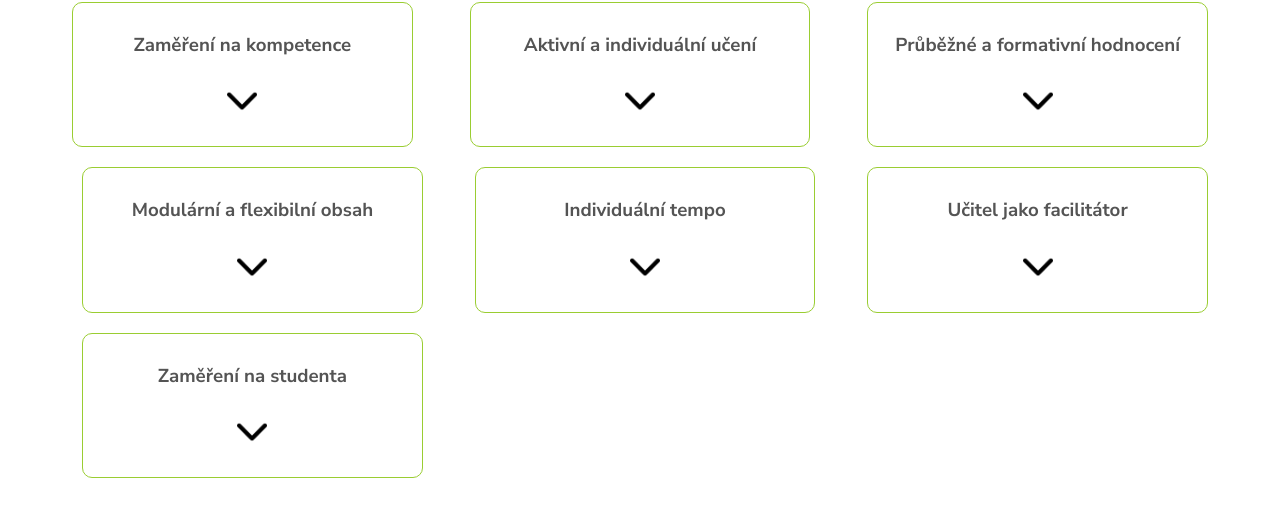
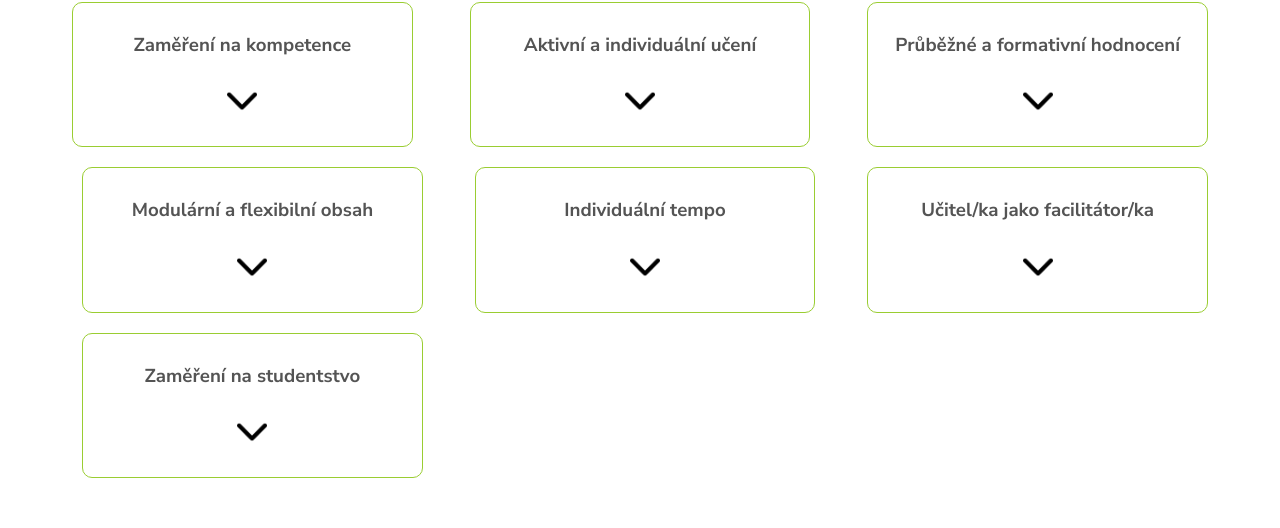
Before and after one commit to Vimes42/kompetencni-vzdelavani, an Eleventy site: page index.html in a window 1280 px wide. Shown: the part 1558-2086 px from the top of the page. Built offline with nearby package versions, Linux system fonts and the light colour scheme; Eleventy itself is replaced by a stand-in of ours; files that its build step writes are made by us from their sources.

Commit message:
oprava textu

```diff
--- a/index.js
+++ b/index.js
@@ -36,23 +36,23 @@ const chars = [
     },
     {
         heading: 'Průběžné a formativní hodnocení',
-        text: 'Hodnocení je průběžné a formativní. Studenti dostávají zpětnou vazbu v průběhu celého procesu učení a mohou se tak neustále zlepšovat.'
+        text: 'Hodnocení je průběžné a formativní. Studentstvo dostává zpětnou vazbu v průběhu celého procesu učení a mohou se tak neustále zlepšovat.'
     },
     {
         heading: 'Modulární a flexibilní obsah',
-        text: 'Obsah je modulární a flexibilní. Studenti si mohou vybrat moduly, které je zajímají a které jim pomohou dosáhnout jejich cílů.'
+        text: 'Obsah je modulární a flexibilní. Studentstvo si může vybrat moduly, které je zajímají a které jim pomohou dosáhnout jejich cílů.'
     },
     {
         heading: 'Individuální tempo',
-        text: 'Studenti se učí svým vlastním tempem. Neexistuje žádné jednotné tempo pro všechny.'
+        text: 'Každý/á se učí svým vlastním tempem. Neexistuje žádné jednotné tempo pro všechny.'
     },
     {
-        heading: 'Učitel jako facilitátor',
-        text: 'Učitel je facilitátor a průvodce. Pomáhá studentům učit se a rozvíjet své kompetence.'
+        heading: 'Učitel/ka jako facilitátor/ka',
+        text: 'Učitel/ka je facilitátor/ka a průvodce/kyně. Pomáhá studentstvu učit se a rozvíjet své kompetence.'
     },
     {
-        heading: 'Zaměření na studenta',
-        text: 'Učení je zaměřeno na studenta. Učitel vychází z potřeb a zájmů studenta.'
+        heading: 'Zaměření na studentstvo',
+        text: 'Učení je zaměřeno na studentstvo. Učitel/ka vychází z potřeb a zájmů studentstva.'
     },
 
 ];
@@ -61,46 +61,3 @@ const characteristicsDivHTML = document.querySelector('.characteristics__div');
 chars.forEach(char => {
     characteristicsDivHTML.appendChild(characteristicsDiv(char.heading, char.text));
 });
-
-
-
-/* img2.classList.add('icon_more');*/
-/* const characteristicsDiv = (heading, text) => {
-    characteristicsDiv.addEventListener("onmouse", () => {
-        const characteristicsDivHTML = document.querySelector(".characteristics__div");
-        characteristicsDivHTML += (`<p>${text}</p>`)
-        })
-    return (
-            <div intro class="characteristics__char">
-                <img src="/img/check_157977.png" alt="icon_check" class="icon_check"/>
-                <h3>{heading}</h3>
-                <img src="/img/arrow-down-sign-navigate_32195.png" />
-            </div>
-)}
-
-
-
-
-const chars = [
-    {
-        heading: "Zaměření na kompetence",
-        text: "Kompetenční vzdělávání se zaměřuje na rozvoj znalostí, dovedností a postojů, které studentstvo potřebuje pro život a práci. Nejde jen o předávání znalostí a faktů."
-        },
-    {
-        heading: "Aktivní a individuální učení",
-        text: "Studentstvo se učí aktivně a individuálně. Je zodpověné za svůj vlastní proces učení, učitelky a učitelé jim v tom pomáhají."
-        },
-]
-
-
-const characteristicsDivHTML = document.querySelector(".characteristics__div");
-characteristicsDivHTML = characteristicsDiv(chars.heading, chars.text);*/
-
-/*
-            <div intro class="characteristics__char2"><img src="/img/check_157977.png" alt="icon_check" class="icon_check">: </div>
-            <div intro class="characteristics__char3"><img src="/img/check_157977.png" alt="icon_check" class="icon_check"></div>
-            <div intro class="characteristics__char4"><img src="/img/check_157977.png" alt="icon_check" class="icon_check"></div>
-            <div intro class="characteristics__char5"><img src="/img/check_157977.png" alt="icon_check" class="icon_check">
-            <div intro class="characteristics__char6"><img src="/img/check_157977.png" alt="icon_check" class="icon_check">
-            <div intro class="characteristics__char7"><img src="/img/check_157977.png" alt="icon_check" class="icon_check">Zaměření na studenta: Učení je zaměřeno na studenta. Učitel vychází z
-                potřeb a zájmů studenta.</div>*/
```
